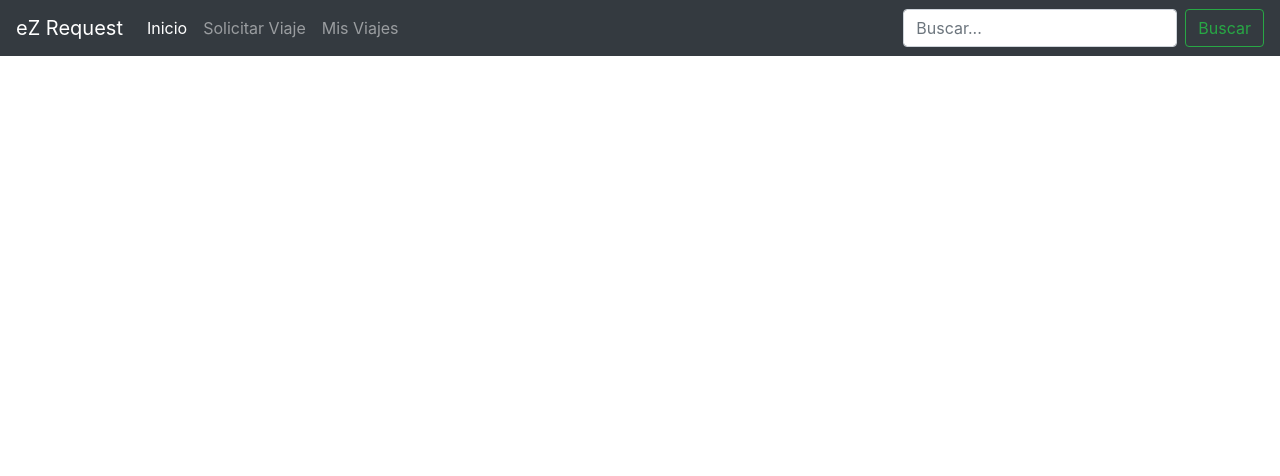
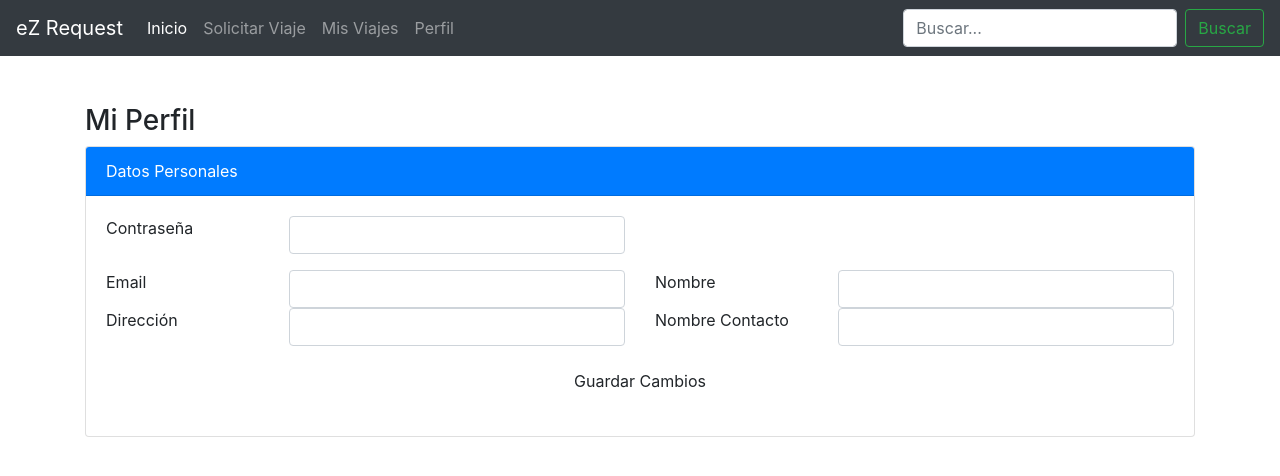
Before and after one commit to hugoqui/ezRequest, an Angular app in the folder eZRequest-App/: page /profile in a window 1280 px wide. Before the commit this address led to /. Shown: the top 476 px of the page. Built offline with nearby package versions, Linux system fonts and the light colour scheme.

Commit message:
Profile template
Profile template
Navigation Bar Links
MyTrips template

```diff
--- a/eZRequest-App/src/app/app-navbar/app-navbar.component.html
+++ b/eZRequest-App/src/app/app-navbar/app-navbar.component.html
@@ -8,14 +8,17 @@
   <div class="collapse navbar-collapse" id="navbarsExampleDefault" [ngClass]="{'collapse': collapsed, 'navbar-collapse': true}">
     <ul class="navbar-nav mr-auto">
       <li class="nav-item active">
-        <a class="nav-link" href="#">Inicio <span class="sr-only">(current)</span></a>
+        <a class="nav-link" (click)="_data.NavigateTo('home'); toggleCollapsed()">Inicio <span class="sr-only">(current)</span></a>
       </li>
       <li class="nav-item">
-        <a class="nav-link" href="#">Solicitar Viaje</a>
+        <a class="nav-link" (click)="_data.NavigateTo('triprequest'); toggleCollapsed()">Solicitar Viaje</a>
       </li>
       <li class="nav-item">
-        <a class="nav-link" href="#">Mis Viajes</a>
+        <a class="nav-link" (click)="_data.NavigateTo('mytrips'); toggleCollapsed()" >Mis Viajes</a>
       </li>
+      <li class="nav-item">
+          <a class="nav-link" href="" (click)="_data.NavigateTo('profile'); toggleCollapsed()" >Perfil</a>
+        </li>
     </ul>
     <form class="form-inline my-2 my-lg-0">
       <input class="form-control mr-sm-2" type="text" placeholder="Buscar..." aria-label="Search">
--- a/eZRequest-App/src/app/app-navbar/app-navbar.component.ts
+++ b/eZRequest-App/src/app/app-navbar/app-navbar.component.ts
@@ -1,4 +1,5 @@
 import { Component, OnInit } from '@angular/core';
+import { DataService } from '../data.service';
 
 @Component({
   selector: 'app-navbar',
@@ -12,7 +13,7 @@ export class AppNavbarComponent implements OnInit {
      }
 
 
-  constructor() { }
+  constructor(public  _data: DataService) { }
 
   ngOnInit() {
   }
--- a/eZRequest-App/src/app/app.module.ts
+++ b/eZRequest-App/src/app/app.module.ts
@@ -11,6 +11,8 @@ import { DataService } from './data.service';
 import { HomeComponent } from './home/home.component';
 import { TripRequestComponent } from './trip-request/trip-request.component';
 import { AppNavbarComponent } from './app-navbar/app-navbar.component';
+import { MytripsComponent } from './mytrips/mytrips.component';
+import { ProfileComponent } from './profile/profile.component';
 
 @NgModule({
   declarations: [
@@ -18,7 +20,9 @@ import { AppNavbarComponent } from './app-navbar/app-navbar.component';
     HomeComponent,
     AppNavbarComponent,
     TripRequestComponent,
-    LoginComponent
+    LoginComponent,
+    MytripsComponent,
+    ProfileComponent
   ],
   imports: [
     BrowserModule,
--- a/eZRequest-App/src/app/home/home.component.html
+++ b/eZRequest-App/src/app/home/home.component.html
@@ -1,4 +1,4 @@
-<main class="container">
+<main class="container" style="padding: 0 30px">
     <h3 class="text-primary">
         {{username}}
     </h3>
@@ -14,7 +14,7 @@
                 </div>
                 <div class="card-body">
                     <p class="card-text">Vea el historial de los viajes solicitados, realizados y cancelados.</p>
-                    <button type="button" class="btn btn-secondary ">Ver viajes...</button>
+                    <button type="button" class="btn btn-secondary" (click)="_data.NavigateTo('mytrips')">Ver viajes...</button>
                 </div>
             </div>
 
@@ -36,7 +36,7 @@
                 </div>
                 <div class="card-body">
                     <p class="card-text">Acceda y modifique sus datos de contacto, como telefono o email.</p>
-                    <button type="button" class="btn btn-secondary">Acceder...</button>
+                    <button type="button" class="btn btn-secondary" (click)="_data.NavigateTo('profile')">Acceder...</button>
                 </div>
             </div>
 
--- /dev/null
+++ b/eZRequest-App/src/app/mytrips/mytrips.component.html
@@ -0,0 +1,22 @@
+<section class="container">
+
+  <div class="list-group">
+    <a href="#" class="list-group-item list-group-item-action flex-column align-items-start">
+      <div class="d-flex w-100 justify-content-between text-info">
+        <h5 class="mb-1">Chimaltenango > Hotel La Villa Serena </h5>
+        <small class="text-muted">12/06/2018 15:00</small>
+      </div>
+      <p class="mb-1">
+        <strong>Comentario:</strong> <br>
+        <strong>Vuelo:</strong> <br>
+        <strong>Contacto:</strong> Hugo Quiñónez <br>
+        <strong>Email:</strong> hugo2555@gmail.com <br>
+        <strong>Telefono:</strong> 42121693 <br>
+        <strong>Pasajeros:</strong> 1 <br>
+        <strong>Piloto:</strong> Juan Perez <br>
+      </p>
+      <small class="text-success" style="float: right">Finalizada</small>
+    </a>
+  </div>
+
+</section>
--- /dev/null
+++ b/eZRequest-App/src/app/mytrips/mytrips.component.ts
@@ -0,0 +1,15 @@
+import { Component, OnInit } from '@angular/core';
+
+@Component({
+  selector: 'app-mytrips',
+  templateUrl: './mytrips.component.html',
+  styleUrls: ['./mytrips.component.css']
+})
+export class MytripsComponent implements OnInit {
+
+  constructor() { }
+
+  ngOnInit() {
+  }
+
+}
--- /dev/null
+++ b/eZRequest-App/src/app/profile/profile.component.html
@@ -0,0 +1,50 @@
+<section class="container" style="margin-bottom: 100px">
+  <div class="row">
+      <div class="col-lg-12">
+          <h3> Mi Perfil <small id="clientName"></small> </h3>
+      </div>
+  </div>
+  <form>
+      <div class="row">
+          <div class="col-lg-12">
+              <section class="card">
+                  <header class="card-header bg-primary text-white">
+                      Datos Personales
+                  </header>
+                  <div class="card-body">
+                      <div class="form-group row">
+                          <label class="col-sm-2 control-label">Contraseña</label>
+                          <div class="col-sm-4 col-xs-12">
+                              <input id="Password" name="Password" type="password" class="form-control round-input">
+                          </div>
+                      </div>
+                      <div class="form-group row">
+                          <label class="col-sm-2 control-label">Email</label>
+                          <div class="col-sm-4 col-xs-12">
+                              <input id="Email" name="Email" type="text" class="form-control round-input">
+                          </div>
+                        <label class="col-sm-2 control-label">Nombre</label>
+                        <div class="col-sm-4 col-xs-12">
+                            <input id="Name" name="Name" type="text" class="form-control round-input">
+                        </div>
+                        <label class="col-sm-2 control-label">Dirección</label>
+                        <div class="col-sm-4 col-xs-12">
+                            <input id="Address" name="Address" type="text" class="form-control round-input">
+                        </div>
+                        <label class="col-sm-2 control-label">Nombre Contacto</label>
+                        <div class="col-sm-4 col-xs-12">
+                            <input id="Contact" name="Contact" type="text" class="form-control round-input">
+                        </div>
+                    </div>
+                    <div class="row form-group text-center">
+                        <div class="col-md-12">
+                            <input type="submit" class="btn btn-default" value="Guardar Cambios">
+                        </div>
+                    </div>
+                  </div>
+              </section>
+
+          </div>
+      </div>
+  </form>
+</section>
--- /dev/null
+++ b/eZRequest-App/src/app/profile/profile.component.ts
@@ -0,0 +1,15 @@
+import { Component, OnInit } from '@angular/core';
+
+@Component({
+  selector: 'app-profile',
+  templateUrl: './profile.component.html',
+  styleUrls: ['./profile.component.css']
+})
+export class ProfileComponent implements OnInit {
+
+  constructor() { }
+
+  ngOnInit() {
+  }
+
+}
--- a/eZRequest-App/src/app/trip-request/trip-request.component.html
+++ b/eZRequest-App/src/app/trip-request/trip-request.component.html
@@ -15,22 +15,22 @@
                         <div class="form-group row">
                             <label class="col-sm-2 control-label">Fecha</label>
                             <div class="col-sm-4 col-xs-12">
-                                <input [(ngModel)]="PickupDate" id="PickupDate" name="PickupDate" type="date" class="form-control round-input">
+                                <input [(ngModel)]="PickupDate" id="PickupDate" name="PickupDate" type="date" class="form-control" autofocus>
                             </div>
                             <label class="col-sm-2 control-label">Hora</label>
                             <div class="col-sm-4 col-xs-12">
-                                <input [(ngModel)]="PickupTime" id="PickupTime" name="PickupTime" type="time" class="form-control round-input">
+                                <input [(ngModel)]="PickupTime" id="PickupTime" name="PickupTime" type="time" class="form-control ">
                             </div>
                         </div>
 
                         <div class="form-group row">
                             <label class="col-sm-2 control-label  ">Origen</label>
                             <div class="col-sm-4 col-xs-12">
-                                <input [(ngModel)]="Title" id="Title" name="Title" type="text" class="form-control round-input">
+                                <input [(ngModel)]="Title" id="Title" name="Title" type="text" class="form-control ">
                             </div>
                             <label class="col-sm-2 col-xs-12 control-label  ">Destino</label>
                             <div class="col-sm-4">
-                                <input [(ngModel)]="Destination" id="Destination" name="Destination" type="text" class="form-control round-input">
+                                <input [(ngModel)]="Destination" id="Destination" name="Destination" type="text" class="form-control ">
                             </div>
                         </div>
                     </div>
@@ -44,26 +44,26 @@
                         <div class="form-group row">
                             <label class="col-sm-2 control-label  ">Nombre Contacto</label>
                             <div class="col-sm-4">
-                                <input [(ngModel)]="MainPax" id="MainPax" name="MainPax" type="text" class="form-control round-input">
+                                <input [(ngModel)]="MainPax" id="MainPax" name="MainPax" type="text" class="form-control ">
                             </div>
                             <label class="col-sm-2 control-label  ">Pasajeros</label>
                             <div class="col-sm-1">
-                                <input [(ngModel)]="PaxNumber" id="PaxNumber" name="PaxNumber" type="number" class="form-control round-input">
+                                <input [(ngModel)]="PaxNumber" id="PaxNumber" name="PaxNumber" type="number" class="form-control ">
                             </div>
                             <label class="col-sm-1 control-label  ">Telefono</label>
                             <div class="col-sm-2">
-                                <input [(ngModel)]="MainPaxPhone" id="MainPaxPhone" name="MainPaxPhone" type="tel" class="form-control round-input">
+                                <input [(ngModel)]="MainPaxPhone" id="MainPaxPhone" name="MainPaxPhone" type="tel" class="form-control ">
                             </div>
                         </div>
 
                         <div class="form-group row">
                             <label class="col-sm-2 control-label  ">Email</label>
                             <div class="col-sm-4">
-                                <input [(ngModel)]="MainPaxEmail" id="MainPaxEmail" name="MainPaxEmail" type="email" class="form-control round-input">
+                                <input [(ngModel)]="MainPaxEmail" id="MainPaxEmail" name="MainPaxEmail" type="email" class="form-control ">
                             </div>
                             <label class="col-sm-2 control-label  ">Vuelo</label>
                             <div class="col-sm-4">
-                                <input [(ngModel)]="FlightNumber"  id="FlightNumber" name="FlightNumber" type="text" class="form-control round-input">
+                                <input [(ngModel)]="FlightNumber"  id="FlightNumber" name="FlightNumber" type="text" class="form-control ">
                             </div>
                         </div>
 
```
Also changed, not shown: eZRequest-App/src/app/app-routing.module.ts (+8 -0 lines), eZRequest-App/src/app/mytrips/mytrips.component.css (added), eZRequest-App/src/app/profile/profile.component.css (added), 2 other files (tests, documents, lock files or other folders).
